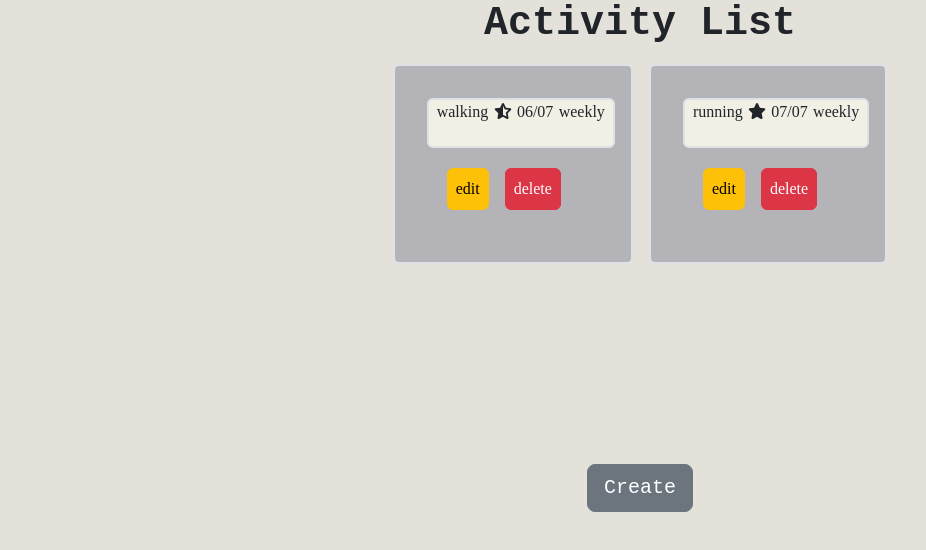
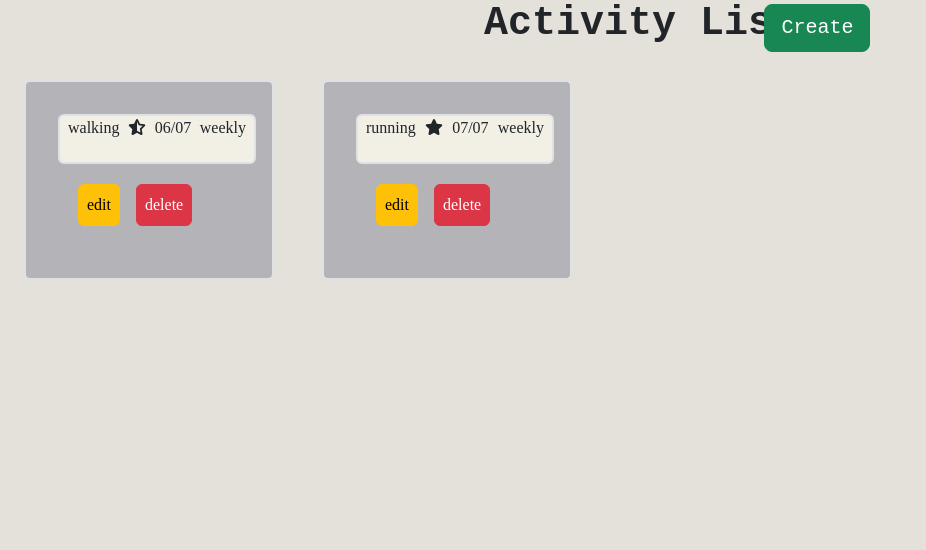
Before and after one commit to ravibarla/habit-tracker-4, a React (Create React App) app: page /#/ in a window 1280 px wide. Shown: the top 550 px of the page, without its empty margins (0-926 px from the left). Built offline with nearby package versions, Linux system fonts and the light colour scheme.

Commit message:
adding  dispal flex and flex wrap

```diff
--- a/src/component/Habit.js
+++ b/src/component/Habit.js
@@ -21,8 +21,8 @@ const Habit = (props) => {
   };
   return (
     <div
-      className="d-flex flex-column  border    rounded-top rounded-bottom rounded-end border-2 m-2 p-4 h-50 "
-      style={{ backgroundColor: "#B4B4B8",borderColor:"#F2EFE5"}}
+      className="d-flex flex-column  border    rounded-top rounded-bottom rounded-end border-2 m-4 p-4 h-50 "
+      style={{ backgroundColor: "#B4B4B8",borderColor:"#F2EFE5",width:"250px"}}
       onClick={() => navigate(`tracker/${habit.id}`)}
     >
       <div
--- a/src/component/HabitList.js
+++ b/src/component/HabitList.js
@@ -8,10 +8,13 @@ const HabitList = (props) => {
   const navigate = useNavigate();
   const [heading] = useState("Activity List");
   return (
-    <div >
+    <div style={{ height: "100vh", width: "100vw", margin: "0", padding: "0" }}>
       <Heading heading={heading} />
       {/* mapping every habits and passing each habit as props*/}
-      <div className="d-flex flex-row h-50 px-2 my-2 mx-2 w-auto" style={{fontFamily:"serif"}}>
+      <div
+        className="d-flex flex-row h-50  flex-wrap "
+        style={{ fontFamily: "serif", width: "100vw"}}
+      >
         {habitList.map((habit, i) => (
           <Habit habit={habit} key={i} />
         ))}
@@ -19,7 +22,9 @@ const HabitList = (props) => {
       <button
         onClick={() => navigate("create")}
         type="button"
-        class="btn btn-secondary btn-lg"
+        // className="btn btn-secondary btn-lg "
+        className="  btn btn-success btn-lg"
+        style={{top:"0.5%",right:"32%",position:"fixed"}}
       >
         Create
       </button>
--- a/src/component/Heading.js
+++ b/src/component/Heading.js
@@ -1,5 +1,5 @@
 const Heading = (props) => {
   const { heading } = props;
-  return <h1 className="text-capitalize fs-1 fw-bold ">{heading}</h1>;
+  return <h1 className="text-capitalize fs-1 fw-bold " >{heading}</h1>;
 };
 export default Heading;
```
